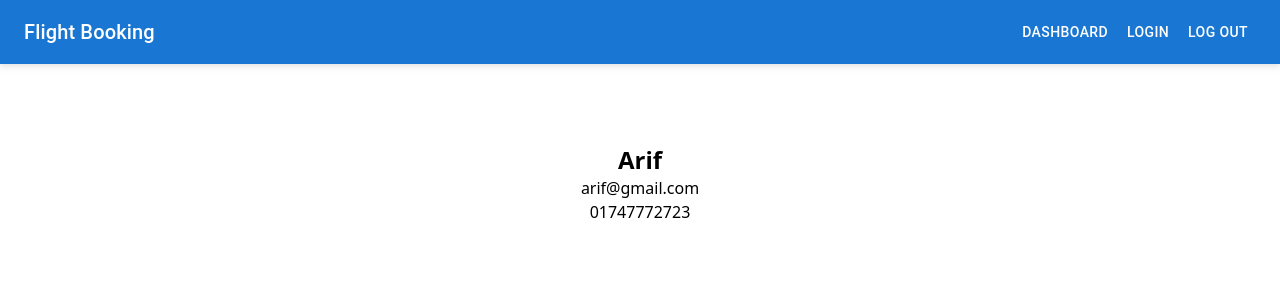
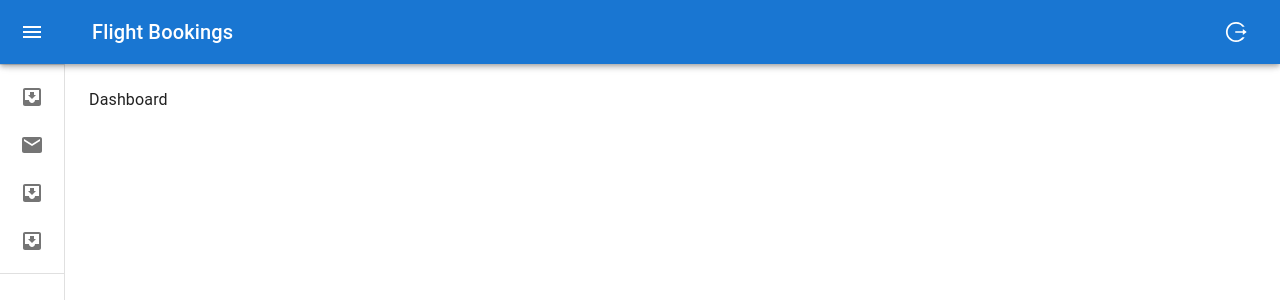
Before and after one commit to arifjahan88/flight-booking, a React (Vite) app in the folder frontend/: page /dashboard in a window 1280 px wide. Shown: the top 300 px of the page. Built offline with nearby package versions, Linux system fonts and the light colour scheme.

Commit message:
feat: added dashboard pages

```diff
--- a/frontend/package.json
+++ b/frontend/package.json
@@ -12,6 +12,7 @@
   "dependencies": {
     "@emotion/react": "^11.13.5",
     "@emotion/styled": "^11.13.5",
+    "@mui/icons-material": "^6.1.8",
     "@mui/material": "^6.1.8",
     "@mui/x-date-pickers": "^7.22.3",
     "@reduxjs/toolkit": "^2.3.0",
--- a/frontend/src/components/Header/Header.jsx
+++ b/frontend/src/components/Header/Header.jsx
@@ -10,7 +10,7 @@
             <Link to={"/"}>Flight Booking</Link>
           </Typography>
           <Button color="inherit">
-            <Link to="/dashboard">Dashboard</Link>
+            <Link to="/user-bookings">My Bookings</Link>
           </Button>
           <Button color="inherit">
             <Link to="/login">Login</Link>
--- /dev/null
+++ b/frontend/src/components/utilities/MetarialDesign.jsx
@@ -0,0 +1,83 @@
+import MuiDrawer from "@mui/material/Drawer";
+import MuiAppBar from "@mui/material/AppBar";
+import { styled } from "@mui/material/styles";
+
+const drawerWidth = 240;
+
+const openedMixin = (theme) => ({
+  width: drawerWidth,
+  transition: theme.transitions.create("width", {
+    easing: theme.transitions.easing.sharp,
+    duration: theme.transitions.duration.enteringScreen,
+  }),
+  overflowX: "hidden",
+});
+
+const closedMixin = (theme) => ({
+  transition: theme.transitions.create("width", {
+    easing: theme.transitions.easing.sharp,
+    duration: theme.transitions.duration.leavingScreen,
+  }),
+  overflowX: "hidden",
+  width: `calc(${theme.spacing(7)} + 1px)`,
+  [theme.breakpoints.up("sm")]: {
+    width: `calc(${theme.spacing(8)} + 1px)`,
+  },
+});
+
+export const DrawerHeader = styled("div")(({ theme }) => ({
+  display: "flex",
+  alignItems: "center",
+  justifyContent: "flex-end",
+  padding: theme.spacing(0, 1),
+  // necessary for content to be below app bar
+  ...theme.mixins.toolbar,
+}));
+
+export const AppBar = styled(MuiAppBar, {
+  shouldForwardProp: (prop) => prop !== "open",
+})(({ theme }) => ({
+  zIndex: theme.zIndex.drawer + 1,
+  transition: theme.transitions.create(["width", "margin"], {
+    easing: theme.transitions.easing.sharp,
+    duration: theme.transitions.duration.leavingScreen,
+  }),
+  variants: [
+    {
+      props: ({ open }) => open,
+      style: {
+        marginLeft: drawerWidth,
+        width: `calc(100% - ${drawerWidth}px)`,
+        transition: theme.transitions.create(["width", "margin"], {
+          easing: theme.transitions.easing.sharp,
+          duration: theme.transitions.duration.enteringScreen,
+        }),
+      },
+    },
+  ],
+}));
+
+export const Drawer = styled(MuiDrawer, { shouldForwardProp: (prop) => prop !== "open" })(
+  ({ theme }) => ({
+    width: drawerWidth,
+    flexShrink: 0,
+    whiteSpace: "nowrap",
+    boxSizing: "border-box",
+    variants: [
+      {
+        props: ({ open }) => open,
+        style: {
+          ...openedMixin(theme),
+          "& .MuiDrawer-paper": openedMixin(theme),
+        },
+      },
+      {
+        props: ({ open }) => !open,
+        style: {
+          ...closedMixin(theme),
+          "& .MuiDrawer-paper": closedMixin(theme),
+        },
+      },
+    ],
+  })
+);
--- /dev/null
+++ b/frontend/src/layout/DashboardLayout.jsx
@@ -0,0 +1,156 @@
+import { useTheme } from "@mui/material/styles";
+import {
+  Box,
+  Toolbar,
+  List,
+  CssBaseline,
+  Typography,
+  Divider,
+  IconButton,
+  ListItem,
+  ListItemButton,
+  ListItemIcon,
+  ListItemText,
+} from "@mui/material";
+import MenuIcon from "@mui/icons-material/Menu";
+import ChevronLeftIcon from "@mui/icons-material/ChevronLeft";
+import ChevronRightIcon from "@mui/icons-material/ChevronRight";
+import InboxIcon from "@mui/icons-material/MoveToInbox";
+import MailIcon from "@mui/icons-material/Mail";
+import { AppBar, Drawer, DrawerHeader } from "../components/utilities/MetarialDesign";
+import { Link, Outlet } from "react-router-dom";
+import { useState } from "react";
+import { AiOutlineLogout } from "react-icons/ai";
+
+export default function DashboardLayout() {
+  const theme = useTheme();
+  const [open, setOpen] = useState(false);
+
+  const handleDrawerOpen = () => {
+    setOpen(true);
+  };
+
+  const handleDrawerClose = () => {
+    setOpen(false);
+  };
+
+  const MenuItems = [
+    {
+      name: "Dashboard",
+      icon: <InboxIcon />,
+      url: "/dashboard",
+    },
+    {
+      name: "All Bookings",
+      icon: <MailIcon />,
+      url: "/dashboard/all-bookings",
+    },
+    {
+      name: "All Flights",
+      icon: <InboxIcon />,
+      url: "/dashboard/all-flights",
+    },
+    {
+      name: "AllUser",
+      icon: <InboxIcon />,
+      url: "/dashboard/all-user",
+    },
+  ];
+
+  return (
+    <Box sx={{ display: "flex" }}>
+      <CssBaseline />
+      <AppBar position="fixed" open={open}>
+        <Toolbar>
+          <IconButton
+            color="inherit"
+            aria-label="open drawer"
+            onClick={handleDrawerOpen}
+            edge="start"
+            sx={[
+              {
+                marginRight: 5,
+              },
+              open && { display: "none" },
+            ]}
+          >
+            <MenuIcon />
+          </IconButton>
+          <Typography variant="h6" noWrap component="div">
+            Flight Bookings
+          </Typography>
+          <Box sx={{ flexGrow: 1 }} />
+          <IconButton aria-label="delete">
+            <AiOutlineLogout color="white" />
+          </IconButton>
+        </Toolbar>
+      </AppBar>
+      <Drawer variant="permanent" open={open}>
+        <DrawerHeader>
+          <IconButton onClick={handleDrawerClose}>
+            {theme.direction === "rtl" ? <ChevronRightIcon /> : <ChevronLeftIcon />}
+          </IconButton>
+        </DrawerHeader>
+        <Divider />
+        <List>
+          {MenuItems.map((item, index) => (
+            <ListItem key={index} disablePadding sx={{ display: "block" }}>
+              <Link to={item.url}>
+                <ListItemButton
+                  sx={[
+                    {
+                      minHeight: 48,
+                      px: 2.5,
+                    },
+                    open
+                      ? {
+                          justifyContent: "initial",
+                        }
+                      : {
+                          justifyContent: "center",
+                        },
+                  ]}
+                >
+                  <ListItemIcon
+                    sx={[
+                      {
+                        minWidth: 0,
+                        justifyContent: "center",
+                      },
+                      open
+                        ? {
+                            mr: 3,
+                          }
+                        : {
+                            mr: "auto",
+                          },
+                    ]}
+                  >
+                    {item.icon}
+                  </ListItemIcon>
+                  <ListItemText
+                    primary={item.name}
+                    sx={[
+                      open
+                        ? {
+                            opacity: 1,
+                          }
+                        : {
+                            opacity: 0,
+                          },
+                    ]}
+                  />
+                </ListItemButton>
+              </Link>
+            </ListItem>
+          ))}
+        </List>
+        <Divider />
+      </Drawer>
+      <Box component="main" sx={{ flexGrow: 1, p: 3 }}>
+        <DrawerHeader />
+        <Outlet />
+      </Box>
+    </Box>
+  );
+}
--- /dev/null
+++ b/frontend/src/pages/Dashboard/AllBookings.jsx
@@ -0,0 +1,5 @@
+const AllBookings = () => {
+  return <div>AllBookings</div>;
+};
+
+export default AllBookings;
--- /dev/null
+++ b/frontend/src/pages/Dashboard/AllFlights.jsx
@@ -0,0 +1,5 @@
+const AllFlights = () => {
+  return <div>AllFlights</div>;
+};
+
+export default AllFlights;
--- /dev/null
+++ b/frontend/src/pages/Dashboard/AllUser.jsx
@@ -0,0 +1,5 @@
+const AllUser = () => {
+  return <div>AllUser</div>;
+};
+
+export default AllUser;
--- /dev/null
+++ b/frontend/src/pages/Dashboard/Dashboard.jsx
@@ -0,0 +1,5 @@
+const Dashboard = () => {
+  return <div>Dashboard</div>;
+};
+
+export default Dashboard;
--- a/frontend/src/pages/Dashboard.jsx
+++ b/frontend/src/pages/UserBookings.jsx
@@ -1,4 +1,4 @@
-const UserDashboard = () => {
+const UserBookings = () => {
   return (
     <section className="pt-20 py-5 bg-white bg-opacity-70">
       <div className="container mx-auto overflow-hidden rounded-sm shadow-default dark:border-strokedark dark:bg-boxdark">
@@ -45,4 +45,4 @@
   );
 };
 
-export default UserDashboard;
+export default UserBookings;
```
Also changed, not shown: frontend/src/routes/routes.jsx (+29 -1 lines), 1 other file (tests, documents, lock files or other folders).
